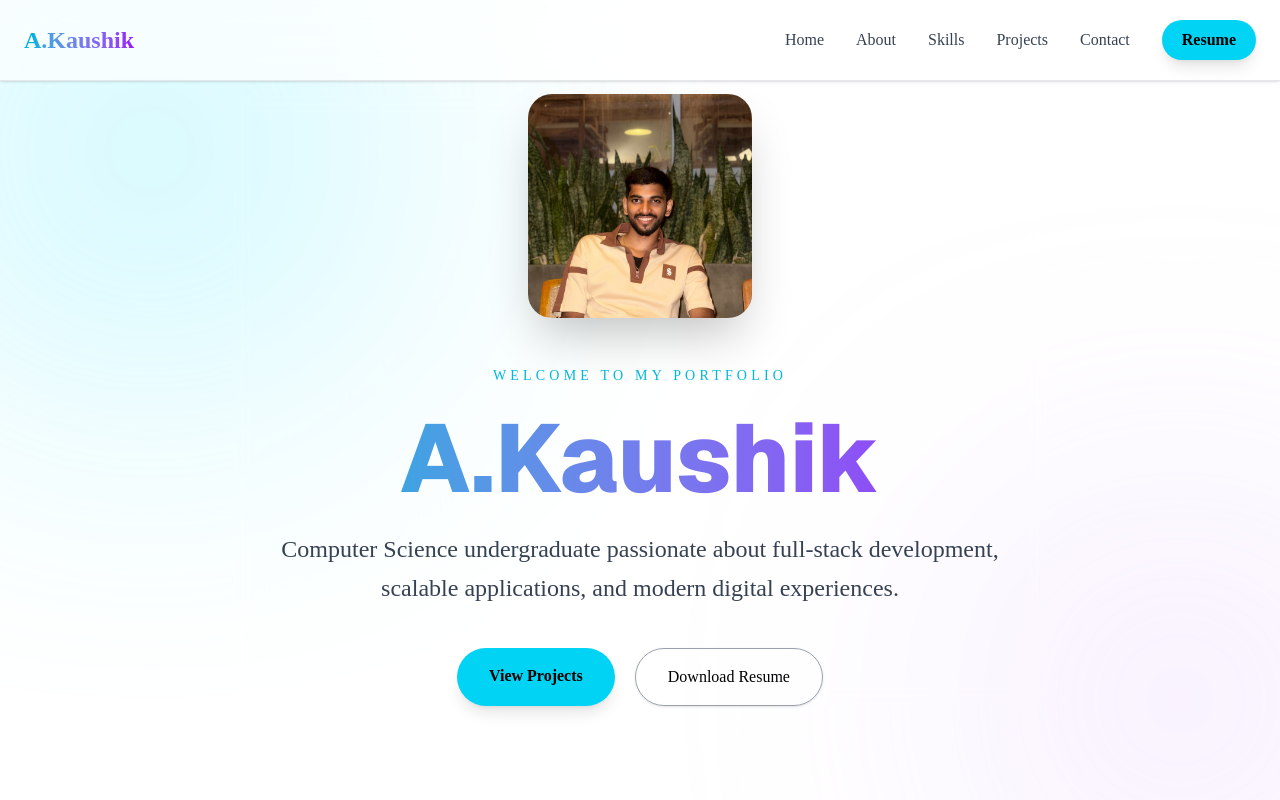
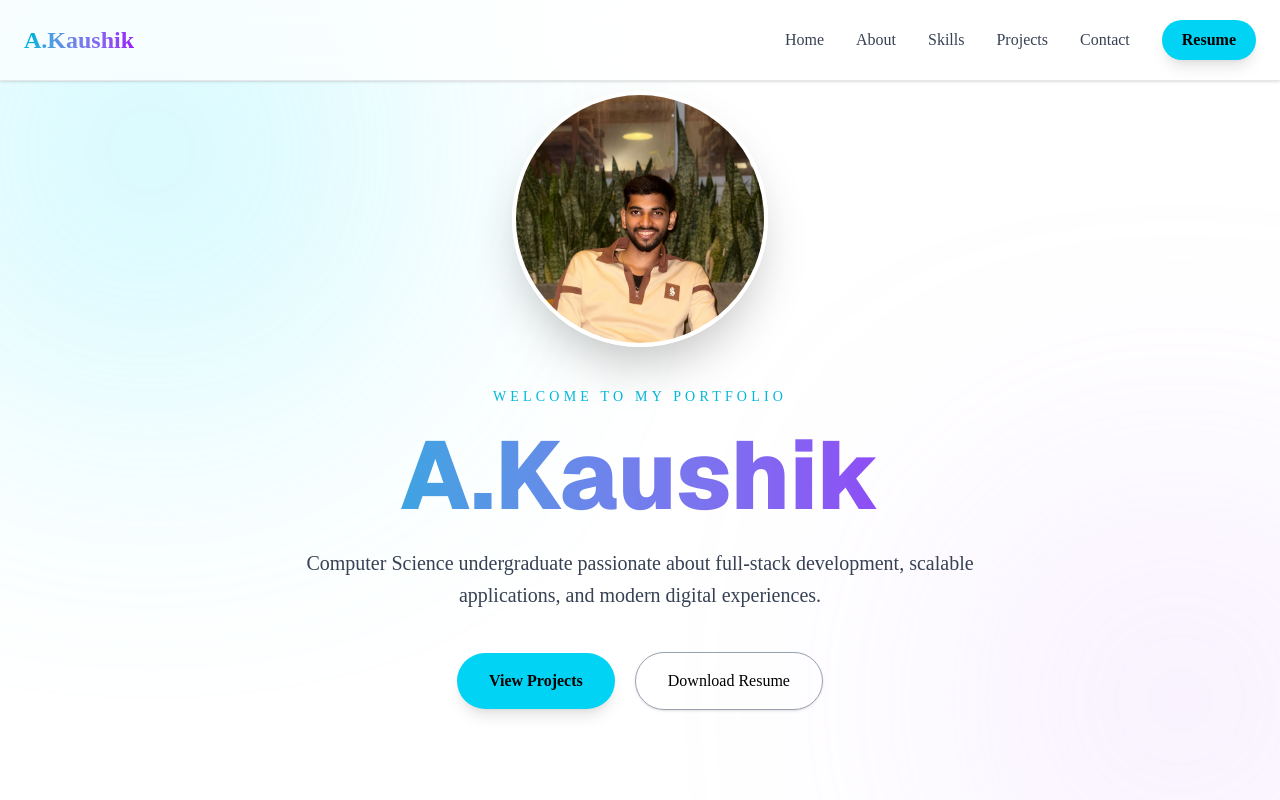
Before and after one commit to Akaushik3003/Ak, a Next.js app: page / in a window 1280 px wide. Shown: the top 800 px of the page. Built offline with nearby package versions, Linux system fonts and the light colour scheme.

Commit message:
updated hero section

```diff
--- a/src/sections/Hero.tsx
+++ b/src/sections/Hero.tsx
@@ -7,9 +7,8 @@ export default function Hero() {
   return (
     <section
       id="home"
-      className="relative min-h-screen overflow-hidden bg-white text-black flex items-center justify-center"
+      className="relative min-h-screen overflow-hidden bg-white text-black flex items-center justify-center py-16"
     >
-
       {/* Background Glow */}
       <div className="absolute w-[500px] h-[500px] bg-cyan-300 rounded-full blur-[140px] opacity-30 top-[-100px] left-[-100px]" />
 
@@ -20,14 +19,11 @@ export default function Hero() {
         initial={{ opacity: 0, y: 80 }}
         animate={{ opacity: 1, y: 0 }}
         transition={{ duration: 1 }}
-        className="relative z-10 text-center px-6 backdrop-blur-sm"
+        className="relative z-10 text-center px-6"
       >
-
         {/* Profile Image */}
-        <div className="flex justify-center mb-12">
-
-          <div className="relative w-40 h-40 sm:w-48 sm:h-48 md:w-56 md:h-56 rounded-3xl overflow-hidden shadow-2xl">
-
+        <div className="flex justify-center mb-10">
+          <div className="relative w-52 h-52 sm:w-56 sm:h-56 md:w-64 md:h-64 rounded-full overflow-hidden shadow-2xl border-4 border-white">
             <Image
               src="/ak.jpeg"
               alt="A.Kaushik"
@@ -35,13 +31,11 @@ export default function Hero() {
               priority
               className="object-cover"
             />
-
           </div>
-
         </div>
 
         {/* Heading */}
-        <p className="uppercase tracking-[0.3em] text-sm text-cyan-500 mb-6">
+        <p className="uppercase tracking-[0.3em] text-sm text-cyan-500 mb-5">
           Welcome To My Portfolio
         </p>
 
@@ -51,14 +45,13 @@ export default function Hero() {
         </h1>
 
         {/* Description */}
-        <p className="text-base sm:text-lg md:text-2xl text-gray-700 max-w-3xl mx-auto leading-relaxed">
+        <p className="text-base sm:text-lg md:text-xl text-gray-700 max-w-3xl mx-auto leading-relaxed px-2">
           Computer Science undergraduate passionate about full-stack
           development, scalable applications, and modern digital experiences.
         </p>
 
         {/* Buttons */}
-        <div className="mt-10 flex flex-col md:flex-row gap-5 justify-center">
-
+        <div className="mt-10 flex flex-col sm:flex-row gap-5 justify-center items-center">
           <a
             href="#projects"
             className="px-8 py-4 rounded-full bg-cyan-400 text-black font-semibold hover:scale-105 hover:-translate-y-1 transition duration-300 shadow-lg hover:shadow-cyan-400/40"
@@ -73,11 +66,8 @@ export default function Hero() {
           >
             Download Resume
           </a>
-
         </div>
-
       </motion.div>
-
     </section>
   );
 }
```
